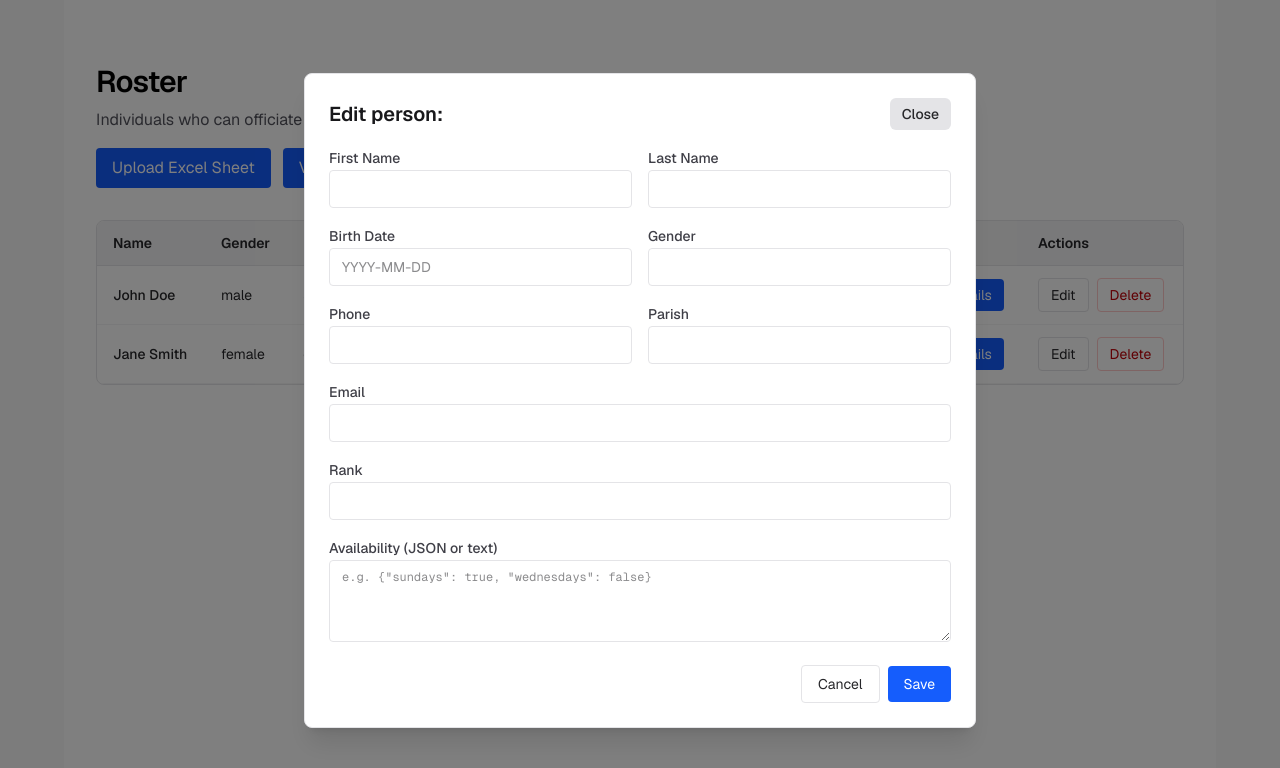
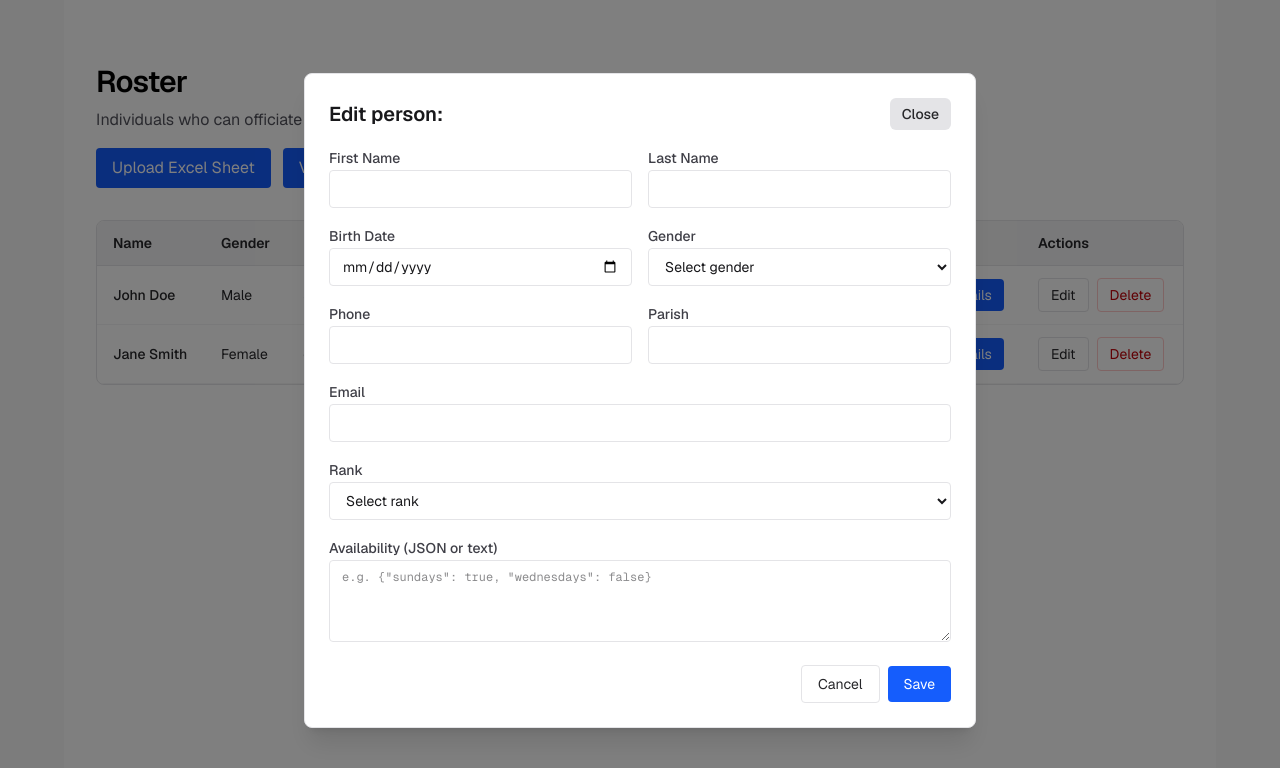
Before and after one commit to mikedeleamon/ccc-service-scheduler, a Next.js app in the folder frontend/ccc-service-scheduler/: page /roster in a window 1280 px wide. Both pictures are taken after a click on the button "Add person". Shown: the top 768 px of the page. Built offline with nearby package versions, Linux system fonts and the light colour scheme.

Commit message:
added more buttons and tables

```diff
--- a/frontend/ccc-service-scheduler/app/roster/page.tsx
+++ b/frontend/ccc-service-scheduler/app/roster/page.tsx
@@ -4,19 +4,9 @@ import { useMemo, useState } from 'react';
 import UploadSheetButton from '@/components/UploadSheetButton/UploadSheetButton';
 import ViewScheduleButton from '@/components/ViewScheduleButton/ViewScheduleButton';
 import AddPersonButton from '@/components/AddPersonButton/AddPersonButton';
-
-type Person = {
-    id: number;
-    first_name: string;
-    last_name: string;
-    birth_date?: string | null; // YYYY-MM-DD
-    gender: string;
-    phone: string;
-    parish?: string | null;
-    email?: string | null;
-    rank: string;
-    availability?: unknown;
-};
+import { Rank, RANKS_BY_GENDER } from '@/constants/rank';
+import { Gender } from '@/constants/gender';
+import { Person, PersonEditProps } from '@/types/types';
 
 // Mock data until backend exposes a people endpoint.
 const MOCK_PEOPLE: Person[] = [
@@ -25,7 +15,7 @@ const MOCK_PEOPLE: Person[] = [
         first_name: 'John',
         last_name: 'Doe',
         birth_date: '1990-04-12',
-        gender: 'male',
+        gender: 'Male',
         phone: '+1 (555) 111-2222',
         parish: 'CCC Parish A',
         email: 'john.doe@example.com',
@@ -37,7 +27,7 @@ const MOCK_PEOPLE: Person[] = [
         first_name: 'Jane',
         last_name: 'Smith',
         birth_date: '1994-09-03',
-        gender: 'female',
+        gender: 'Female',
         phone: '+1 (555) 333-4444',
         parish: 'CCC Parish A',
         email: 'jane.smith@example.com',
@@ -55,7 +45,23 @@ function formatAvailability(availability: unknown): string {
         return String(availability);
     }
 }
+function calculateAge(birthDate?: string | null): number | null {
+    if (!birthDate) return null;
 
+    const today = new Date();
+    const dob = new Date(birthDate);
+
+    if (isNaN(dob.getTime())) return null;
+
+    let age = today.getFullYear() - dob.getFullYear();
+    const m = today.getMonth() - dob.getMonth();
+
+    if (m < 0 || (m === 0 && today.getDate() < dob.getDate())) {
+        age--;
+    }
+
+    return age;
+}
 function fullName(p: Person): string {
     return `${p.first_name} ${p.last_name}`;
 }
@@ -107,10 +113,10 @@ type PersonDetailsProps = {
 
 function PersonDetailsModal({ person, onClose }: PersonDetailsProps) {
     const rows: Array<{ label: string; value: React.ReactNode }> = [
-        // { label: 'id', value: person.id },
         { label: 'First Name', value: person.first_name },
         { label: 'Last Name', value: person.last_name },
         { label: 'Birth Date', value: person.birth_date ?? '—' },
+        { label: 'Age', value: calculateAge(person.birth_date) },
         { label: 'Gender', value: person.gender },
         { label: 'Phone', value: person.phone },
         { label: 'Parish', value: person.parish ?? '—' },
@@ -150,13 +156,8 @@ function PersonDetailsModal({ person, onClose }: PersonDetailsProps) {
     );
 }
 
-type PersonEditProps = {
-    person: Person;
-    onClose: () => void;
-    onSave: (updated: Person) => void;
-};
-
 function PersonEditModal({ person, onClose, onSave }: PersonEditProps) {
+    //const age = calculateAge(person.birth_date);
     const [draft, setDraft] = useState<Person>({ ...person });
     const [availabilityText, setAvailabilityText] = useState(() =>
         draft.availability == null
@@ -253,6 +254,7 @@ function PersonEditModal({ person, onClose, onSave }: PersonEditProps) {
                             Birth Date
                         </label>
                         <input
+                            type='date'
                             value={draft.birth_date ?? ''}
                             onChange={(e) =>
                                 update('birth_date', e.target.value)
@@ -266,11 +268,18 @@ function PersonEditModal({ person, onClose, onSave }: PersonEditProps) {
                         <label className='text-sm font-medium text-zinc-700 dark:text-zinc-300'>
                             Gender
                         </label>
-                        <input
+
+                        <select
                             value={draft.gender}
                             onChange={(e) => update('gender', e.target.value)}
                             className='w-full rounded border border-zinc-200 bg-white px-3 py-2 text-sm text-zinc-900 dark:border-zinc-700 dark:bg-zinc-950 dark:text-zinc-100'
-                        />
+                        >
+                            <option value=''>Select gender</option>
+                            <option value={Gender.MALE}>{Gender.MALE}</option>
+                            <option value={Gender.FEMALE}>
+                                {Gender.FEMALE}
+                            </option>
+                        </select>
                     </div>
 
                     <div className='space-y-1'>
@@ -310,11 +319,26 @@ function PersonEditModal({ person, onClose, onSave }: PersonEditProps) {
                         <label className='text-sm font-medium text-zinc-700 dark:text-zinc-300'>
                             Rank
                         </label>
-                        <input
+                        <select
                             value={draft.rank}
-                            onChange={(e) => update('rank', e.target.value)}
+                            onChange={(e) =>
+                                update('rank', e.target.value as Rank)
+                            }
+                            disabled={!draft.gender}
                             className='w-full rounded border border-zinc-200 bg-white px-3 py-2 text-sm text-zinc-900 dark:border-zinc-700 dark:bg-zinc-950 dark:text-zinc-100'
-                        />
+                        >
+                            <option value=''>Select rank</option>
+
+                            {draft.gender &&
+                                RANKS_BY_GENDER[draft.gender].map((rank) => (
+                                    <option
+                                        key={rank}
+                                        value={rank}
+                                    >
+                                        {rank}
+                                    </option>
+                                ))}
+                        </select>
                     </div>
 
                     <div className='space-y-1 sm:col-span-2'>
--- a/frontend/ccc-service-scheduler/app/schedules/page.tsx
+++ b/frontend/ccc-service-scheduler/app/schedules/page.tsx
@@ -6,7 +6,7 @@ import ScheduleViewDisplay from '@/components/ViewScheduleButton/ScheduleViewDis
 import type {
     ScheduleWeekDetail,
     ScheduleWeekSummary,
-} from '@/components/ViewScheduleButton/scheduleTypes';
+} from '@/types/scheduleTypes';
 
 // Mock data: replace with API call when backend provides schedules endpoints
 const MOCK_SCHEDULES: ScheduleWeekDetail[] = [
@@ -20,6 +20,7 @@ const MOCK_SCHEDULES: ScheduleWeekDetail[] = [
             {
                 dayOfWeek: 'Sunday',
                 date: '2026-01-05',
+                time: '10:00',
                 serviceType: 'Devotional Service',
                 officiants: [
                     { role: 'Usher', personName: 'John Doe' },
@@ -29,6 +30,7 @@ const MOCK_SCHEDULES: ScheduleWeekDetail[] = [
             {
                 dayOfWeek: 'Wednesday',
                 date: '2026-01-08',
+                time: '18:00',
                 serviceType: 'Mercy Day Service',
                 officiants: [
                     { role: 'Usher', personName: 'Jane Smith' },
@@ -38,6 +40,7 @@ const MOCK_SCHEDULES: ScheduleWeekDetail[] = [
             {
                 dayOfWeek: 'Friday',
                 date: '2026-01-10',
+                time: '18:00',
                 serviceType: 'Power Day Service',
                 officiants: [
                     { role: 'Usher', personName: 'Jane Smith' },
@@ -128,6 +131,7 @@ const MOCK_SCHEDULES: ScheduleWeekDetail[] = [
             {
                 dayOfWeek: 'Sunday',
                 date: '2026-02-02',
+                time: '10:00',
                 serviceType: 'Devotional Service',
                 officiants: [
                     { role: 'Usher', personName: 'Jane Smith' },
--- /dev/null
+++ b/frontend/ccc-service-scheduler/constants/gender.ts
@@ -0,0 +1,4 @@
+export enum Gender {
+    MALE = 'Male',
+    FEMALE = 'Female',
+}
--- /dev/null
+++ b/frontend/ccc-service-scheduler/constants/rank.ts
@@ -0,0 +1,30 @@
+import { Gender } from './gender';
+export enum Rank {
+    SHEPHERD_IN_CHARGE = 'Shepherd in Charge',
+    MOST_VENERABLE_SUPERIOR_EVANGELIST = 'Most Venerable Superior Evangelist',
+    VENERABLE_SUPERIOR_EVANGELIST = 'Venerable Superior Evangelist',
+    MOTHER_CELESTIAL = 'Mother Celestial',
+    SUPERIOR_EVANGELIST = 'Superior Evangelist',
+    CAPE_ELDER_SISTER = 'Cape Elder Sister',
+    CAPE_ELDER_BROTHER = 'Cape Elder Brother',
+    BROTHER = 'Brother',
+    SISTER = 'Sister',
+    EVANGELIST = 'Assistant Evangelist',
+}
+
+export const RANKS_BY_GENDER: Record<Gender, Rank[]> = {
+    [Gender.MALE]: [
+        Rank.SHEPHERD_IN_CHARGE,
+        Rank.MOST_VENERABLE_SUPERIOR_EVANGELIST,
+        Rank.VENERABLE_SUPERIOR_EVANGELIST,
+        Rank.SUPERIOR_EVANGELIST,
+        Rank.CAPE_ELDER_BROTHER,
+        Rank.BROTHER,
+        Rank.ASSISTANT_EVANGELIST,
+    ],
+    [Gender.FEMALE]: [
+        Rank.MOTHER_CELESTIAL,
+        Rank.CAPE_ELDER_SISTER,
+        Rank.SISTER,
+    ],
+};
--- a/frontend/ccc-service-scheduler/components/ViewScheduleButton/scheduleTypes.ts
+++ b/frontend/ccc-service-scheduler/types/scheduleTypes.ts
@@ -7,6 +7,7 @@ export type OfficiantAssignment = {
 export type DaySchedule = {
   dayOfWeek: string;
   date: string; // YYYY-MM-DD
+  time?: string | null; // 1000
   serviceType?: string;
   officiants: OfficiantAssignment[];
 };
@@ -27,3 +28,8 @@ export type ScheduleWeekSummary = {
   month: string;
   year: string;
 };
+
+export type ScheduleViewDisplayProps = {
+  schedule: ScheduleWeekDetail;
+  onClose: () => void;
+};
--- /dev/null
+++ b/frontend/ccc-service-scheduler/types/types.ts
@@ -0,0 +1,18 @@
+export type Person = {
+    id: number;
+    first_name: string;
+    last_name: string;
+    birth_date?: string | null; // YYYY-MM-DD
+    gender: string;
+    phone: string;
+    parish?: string | null;
+    email?: string | null;
+    rank: Rank;
+    availability?: unknown;
+};
+
+export type PersonEditProps = {
+    person: Person;
+    onClose: () => void;
+    onSave: (updated: Person) => void;
+};
```
Also changed, not shown: frontend/ccc-service-scheduler/components/ViewScheduleButton/ScheduleViewDisplay.tsx (+30 -22 lines).
